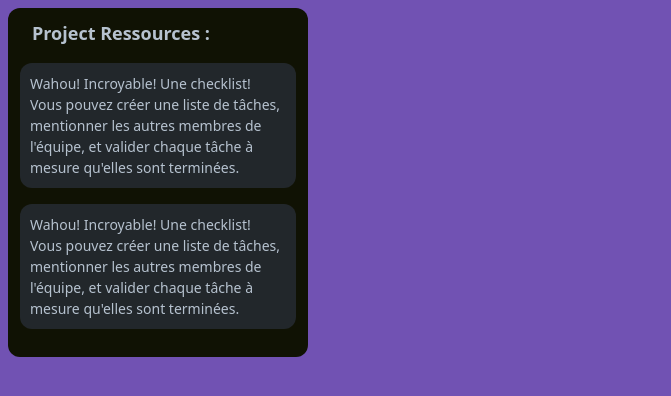
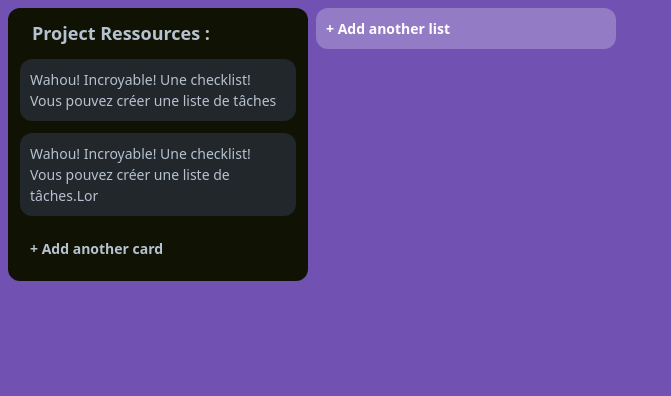
Before and after one commit to amangouste225/Trello-clone, a React (Vite) app: page / in a window 1280 px wide. Shown: the top 396 px of the page, without its empty margins (0-671 px from the left). Built offline with nearby package versions, Linux system fonts and the light colour scheme.

Commit message:
add colors

```diff
--- a/package.json
+++ b/package.json
@@ -10,6 +10,7 @@
     "preview": "vite preview"
   },
   "dependencies": {
+    "clsx": "^2.0.0",
     "react": "^18.2.0",
     "react-dom": "^18.2.0"
   },
--- a/src/App.tsx
+++ b/src/App.tsx
@@ -1,22 +1,13 @@
+import { AddNewItems } from "./components/AddNewItems";
+import { Column } from "./components/Column";
+
 import "./global.css";
 
 function App() {
   return (
     <div className="container">
-      <div className="columnContainer">
-        <div className="columnTitle">Project Ressources :</div>
-        <div className="cardContainer">
-          Wahou! Incroyable! Une checklist! Vous pouvez créer une liste de
-          tâches, mentionner les autres membres de l'équipe, et valider chaque
-          tâche à mesure qu'elles sont terminées.
-        </div>
-
-        <div className="cardContainer">
-          Wahou! Incroyable! Une checklist! Vous pouvez créer une liste de
-          tâches, mentionner les autres membres de l'équipe, et valider chaque
-          tâche à mesure qu'elles sont terminées.
-        </div>
-      </div>
+      <Column text="Project Ressources :" />
+      <AddNewItems toggleText="+ Add another list" />
     </div>
   );
 }
--- /dev/null
+++ b/src/components/AddNewItems.tsx
@@ -0,0 +1,10 @@
+import { AddItemBtn } from "./ui/AddItemBtn";
+
+type AddNewItemProps = {
+  toggleText: string;
+  dark?: boolean;
+};
+
+export const AddNewItems = ({ toggleText, dark }: AddNewItemProps) => {
+  return <AddItemBtn dark={dark}>{toggleText} </AddItemBtn>;
+};
--- /dev/null
+++ b/src/components/Card.tsx
@@ -0,0 +1,7 @@
+interface CardProps {
+  text: string;
+}
+
+export const Card = ({ text }: CardProps) => {
+  return <div className="cardContainer"> {text} </div>;
+};
--- /dev/null
+++ b/src/components/Column.tsx
@@ -0,0 +1,17 @@
+import { AddNewItems } from "./AddNewItems";
+import { Card } from "./Card";
+
+interface ColumnProps {
+  text: string;
+}
+
+export const Column = ({ text }: ColumnProps) => {
+  return (
+    <div className="columnContainer">
+      <div className="columnTitle">{text} </div>
+      <Card text="Wahou! Incroyable! Une checklist! Vous pouvez créer une liste de tâches" />
+      <Card text="Wahou! Incroyable! Une checklist! Vous pouvez créer une liste de tâches.Lor" />
+      <AddNewItems dark toggleText="+ Add another card" />
+    </div>
+  );
+};
--- /dev/null
+++ b/src/components/ui/AddItemBtn.tsx
@@ -0,0 +1,18 @@
+interface BtnProps {
+  dark?: boolean;
+  children: React.ReactNode;
+}
+
+export const AddItemBtn = ({ dark, children }: BtnProps) => {
+  return (
+    <div
+      className={`max-w-[300px] p-[10px] font-bold cursor-pointer text-[14px] rounded-xl ${
+        dark
+          ? "bg-transparent hover:bg-listHover"
+          : "w-[300px]  bg-addList text-white hover:bg-addListHover"
+      } text-listText`}
+    >
+      {children}
+    </div>
+  );
+};
--- a/src/global.css
+++ b/src/global.css
@@ -13,3 +13,18 @@ body,
 body {
   background-color: var(--dynamic-background-transparent);
 }
+
+button {
+  border: none;
+  border-radius: 0;
+  margin: 0;
+  padding: 0;
+  background: none;
+  appearance: none;
+
+  color: inherit;
+  font: inherit;
+  line-height: normal;
+  cursor: pointer;
+
+}
--- a/src/index.css
+++ b/src/index.css
@@ -4,6 +4,10 @@
     --dynamic-text: hsl(0, 0%, 100%);
     --list-background: #101204;
     --list-text: #B6C2CF;
+    --list-hover-bg: #A6C5E229;
+    --card-background: #22272B;
+    --addList: #ffffff3d;
+    --addListHover: #A6C5E229
 }
 
 @tailwind base;
@@ -12,18 +16,18 @@
 
 @layer components {
     .cardContainer {
-        @apply my-4 p-[10px] cursor-pointer text-[14px] rounded-xl bg-[#22272B]
+        @apply my-3 p-[10px] cursor-pointer text-listText text-[14px] rounded-xl bg-cardBackground
     }
 
     .columnTitle {
-        @apply font-bold text-[18px] px-3
+        @apply font-bold text-[18px] px-3 text-listText
     }
 
     .columnContainer {
-        @apply w-[300px] text-list_text p-3 mr-2 rounded-xl bg-list_background
+        @apply w-[300px] p-3 mr-2 rounded-xl bg-listBackground
     }
 
     .container {
-        @apply flex justify-start flex-row p-2 w-full
+        @apply flex items-start flex-row p-2 w-full
     }
 }
--- a/tailwind.config.js
+++ b/tailwind.config.js
@@ -7,10 +7,14 @@ export default {
         inter: ["Inter", "sans-serif"],
       },
       colors: {
-        dynamic_background: "var(--dynamic-background)",
-        dynamic_background_transparent: "var(--dynamic-background-transparent)",
-        list_background: "var(--list-background)",
-        list_text: "var(--list-text)",
+        dynamicBackground: "var(--dynamic-background)",
+        dynamicBackground_transparent: "var(--dynamic-background-transparent)",
+        listBackground: "var(--list-background)",
+        listText: "var(--list-text)",
+        listHover: "var(--list-hover-bg)",
+        cardBackground: "var(--card-background)",
+        addList: "var(--addList)",
+        addListHover: "var(--addListHover)",
       },
     },
   },
```
Also changed, not shown: 1 other file (tests, documents, lock files or other folders).
